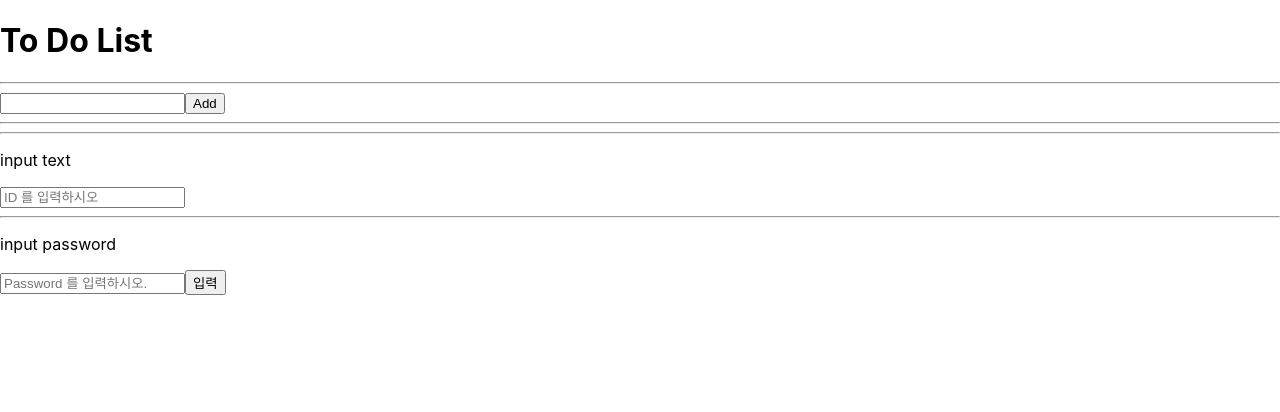
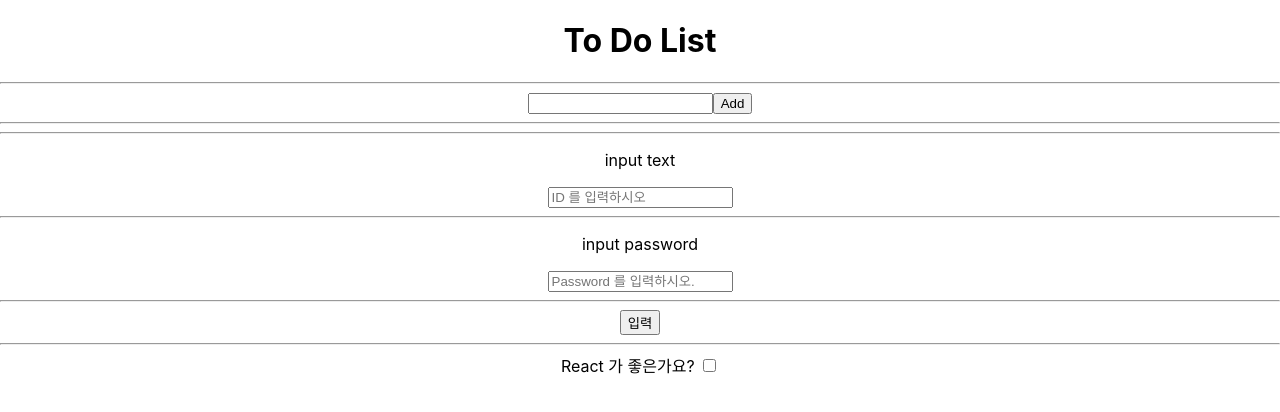
Before and after one commit to bigveloper/react_ToDoList, a React (Create React App) app: page / in a window 1280 px wide. Shown: the top 412 px of the page. Built offline with nearby package versions, Linux system fonts and the light colour scheme.

Commit message:
input type=checkbox

```diff
--- a/src/App.js
+++ b/src/App.js
@@ -1,5 +1,5 @@
 import { useState } from 'react';
-
+import './App.css';
 // Component
 function App() {
     // State
@@ -7,6 +7,7 @@ function App() {
     const [list, setList] = useState([]);
     const [inputId, setInputId] = useState('');
     const [inputPd, setInputPd] = useState('');
+    const [isChecked, setIsChecked] = useState(false);
 
     // Event
     const onChange = (e) => setValue(e.target.value);
@@ -56,6 +57,11 @@ function App() {
         console.log('입력 완료');
     };
 
+    const checkOnChange = () => {
+        console.log(!isChecked);
+        setIsChecked(!isChecked);
+    };
+
     // JSX
     return (
         <div className="App">
@@ -77,9 +83,12 @@ function App() {
             <hr />
             <p> input password </p>
             <input type="password" value={inputPd} placeholder="Password 를 입력하시오." onChange={onInputPd} />
+            <hr />
             <button type="submit" onClick={onSubClick}>
                 입력
             </button>
+            <hr />
+            React 가 좋은가요? <input type="checkbox" checked={isChecked} onChange={checkOnChange} />
         </div>
     );
 }
```
